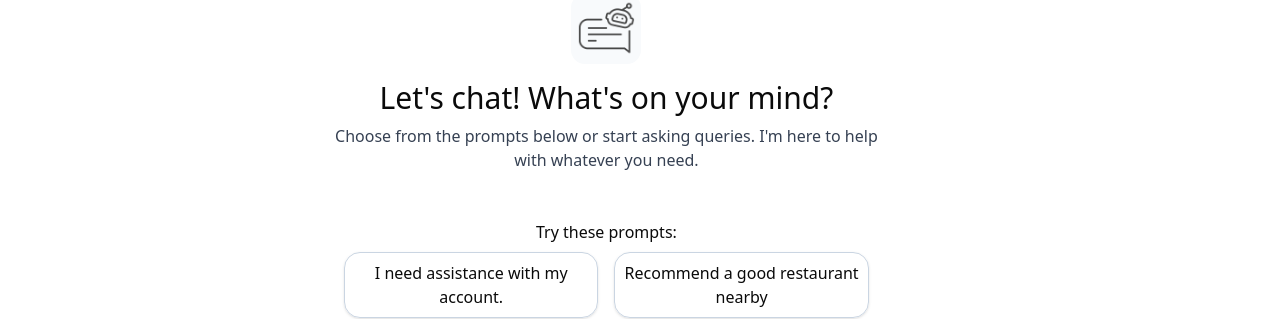
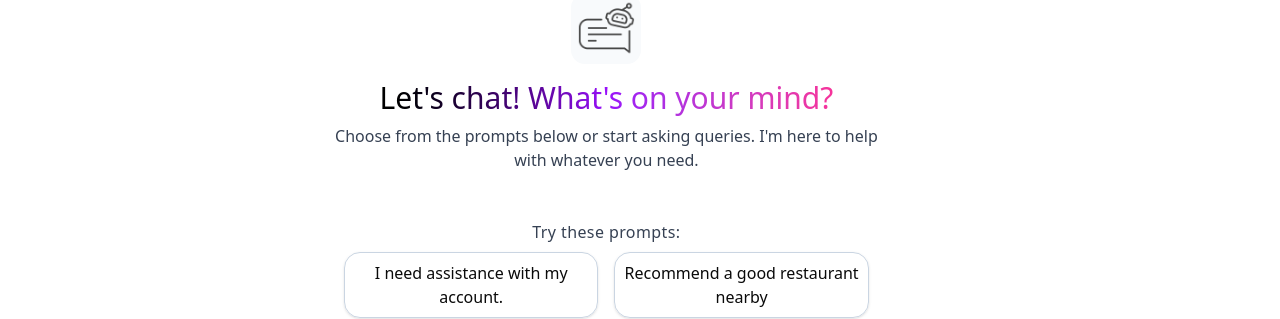
Before and after one commit to emdhruu/ai-bot, a React (Vite) app: page /chat in a window 1280 px wide. Shown: the part 110-429 px from the top of the page. Built offline with nearby package versions, Linux system fonts and the light colour scheme.

Commit message:
changes in css

```diff
--- a/src/components/chat/PromptsBox.tsx
+++ b/src/components/chat/PromptsBox.tsx
@@ -32,30 +32,33 @@ const PromptsBox = () => {
         alt="icon"
         className="bg-slate-50 rounded-xl p-1.5"
       />
-      <span className="text-3xl text-center mt-4">
+      <span className="text-3xl text-center mt-4 bg-gradient-to-r from-black via-purple-600 to-pink-500 bg-clip-text text-transparent">
         Let's chat! What's on your mind?
       </span>
       <p className="text-center text-gray-700 mt-2">
         Choose from the prompts below or start asking queries. I'm here to help
         with whatever you need.
       </p>
+
       <div className="mt-0 lg:mt-8 w-full p-4">
-        <p className="mb-2 text-center">Try these prompts:</p>
+        <p className="mb-2 text-center text-base font-medium text-gray-700 tracking-wide">
+          Try these prompts:
+        </p>
 
-        {/* Show only first 2 buttons by default */}
+        {/* Show only first 4 buttons by default */}
         <div className="grid grid-cols-1 gap-4 sm:hidden">
           {prompts.slice(0, 2).map((val, i) => (
             <button
               key={i}
               onClick={() => setInput(val.text)}
-              className="p-2 w-full text-center rounded-2xl border border-slate-300 shadow"
+              className="p-2 w-full text-center rounded-2xl border border-slate-300 shadow  hover:cursor-pointer"
             >
               {val.text}
             </button>
           ))}
         </div>
 
-        {/* Show all 4 buttons on sm screens */}
+        {/* Show all 2 buttons on sm screens */}
         <div className="hidden sm:grid sm:grid-cols-2 gap-4">
           {prompts.map((val, i) => (
             <button
```
